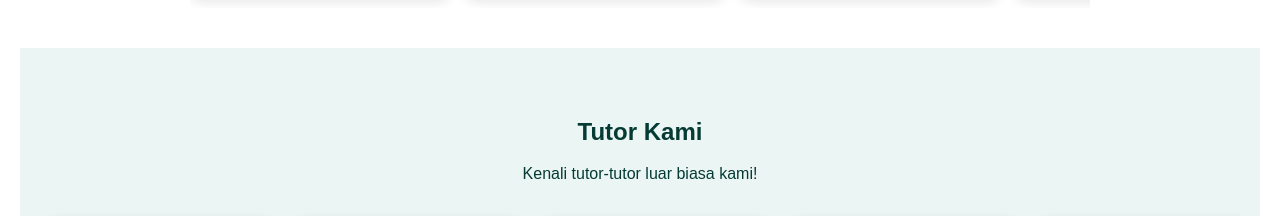
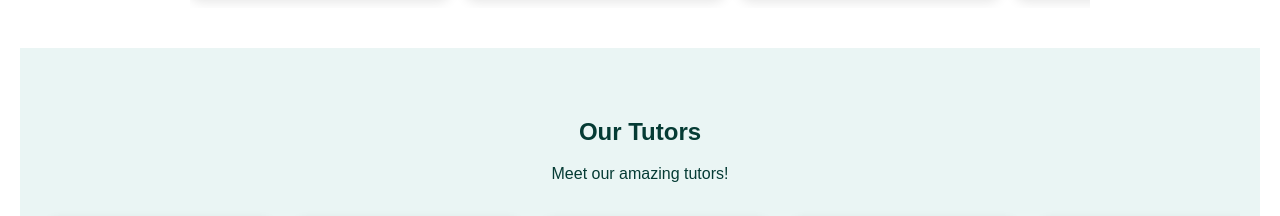
Before and after one commit to dynamicenglishcoursebekasi/dynamicenglishcoursebekasi.github.io, a plain HTML site: page en/index.html in a window 1280 px wide. Shown: the part 3215-3431 px from the top of the page. Drawn offline with Linux system fonts and the light colour scheme.

Commit message:
Update index.html

```diff
--- a/en/index.html
+++ b/en/index.html
@@ -680,8 +680,8 @@ box-shadow: 0 8px 18px rgba(0,0,0,0.15);
        TUTOR SECTION - FIXED
 ========================= -->
 <section id="instructors">
-  <h2>Tutor Kami</h2>
-  <p>Kenali tutor-tutor luar biasa kami!</p>
+  <h2>Our Tutors</h2>
+  <p>Meet our amazing tutors!</p>
 
   <div class="tutor-slider-container">
 
```
